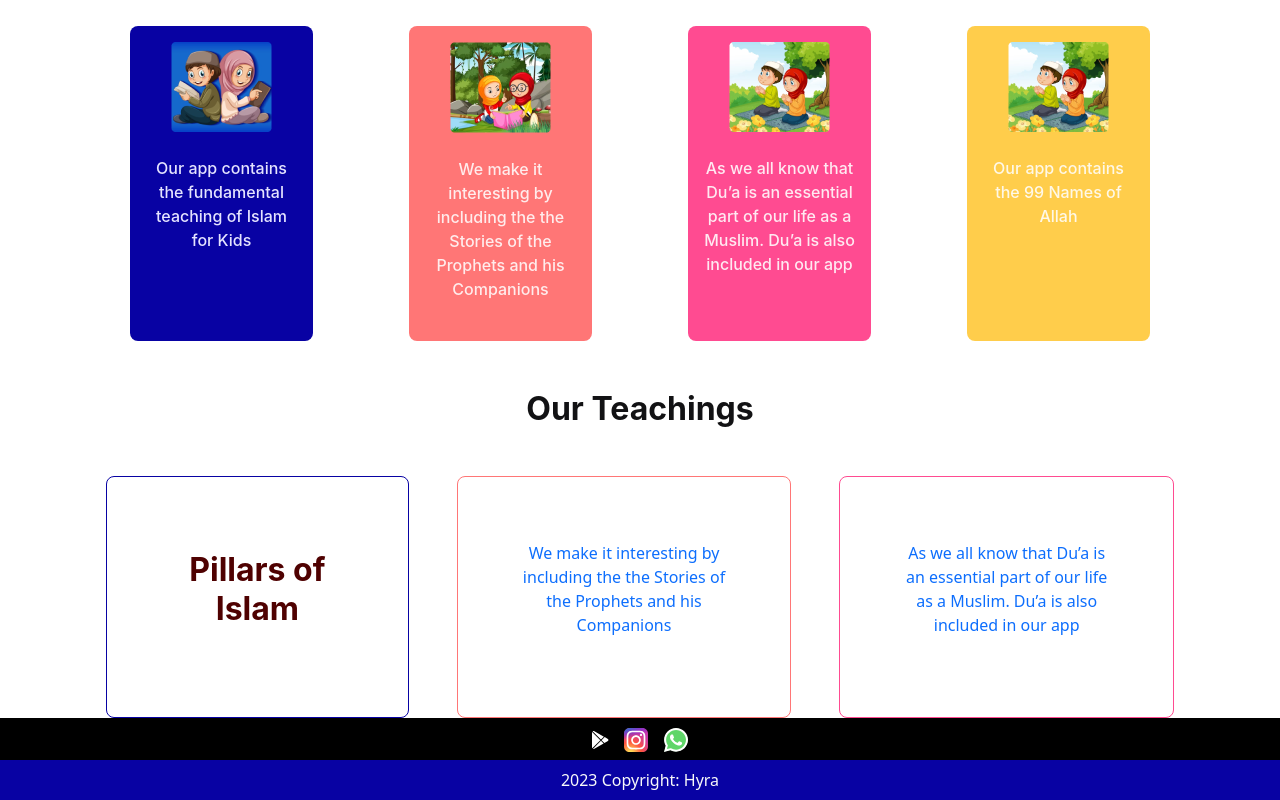
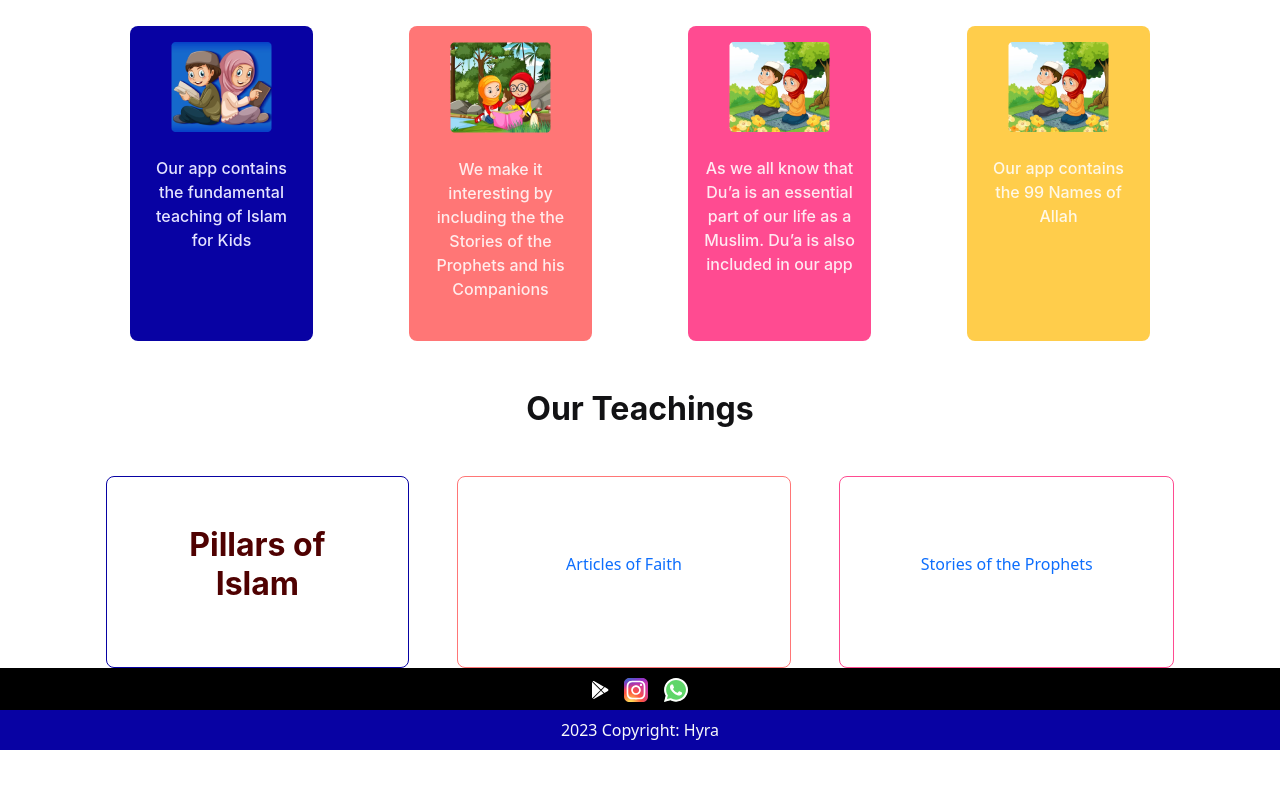
Before and after one commit to Oluwafemi-John1/Hyra-App, a React (Vite) app: page / in a window 1280 px wide. Shown: the part 673-1473 px from the top of the page. After the commit the page ends 1423 px from the top, so only its background shows below. Built offline with nearby package versions, Linux system fonts and the light colour scheme.

Commit message:
Refactor Teachings page links

```diff
--- a/src/components/pages/Teachings.jsx
+++ b/src/components/pages/Teachings.jsx
@@ -34,14 +34,11 @@ const Teachings = () => {
                     </Link>
 
                     <Link className="col-lg col-md col-5 p-3 mx-lg-4 mx-2 d-flex justify-content-center align-items-center" style={styleTwo}>
-                        <div>
-                            <p className='p-5'>We make it interesting by including the the Stories of the Prophets and his Companions </p>
-                        </div>
+                        <p className='p-5'>Articles of Faith</p>
                     </Link>
+
                     <Link className="col-lg col-md col-5 p-3 mx-lg-4 mx-2 d-flex justify-content-center align-items-center" style={styleThree}>
-                        <div>
-                            <p className='p-5'>As we all know that Du’a is an essential part of our life as a Muslim. Du’a is also included in our app</p>
-                        </div>
+                        <p className='p-5'>Stories of the Prophets</p>
                     </Link>
                 </div>
             </div>
```
